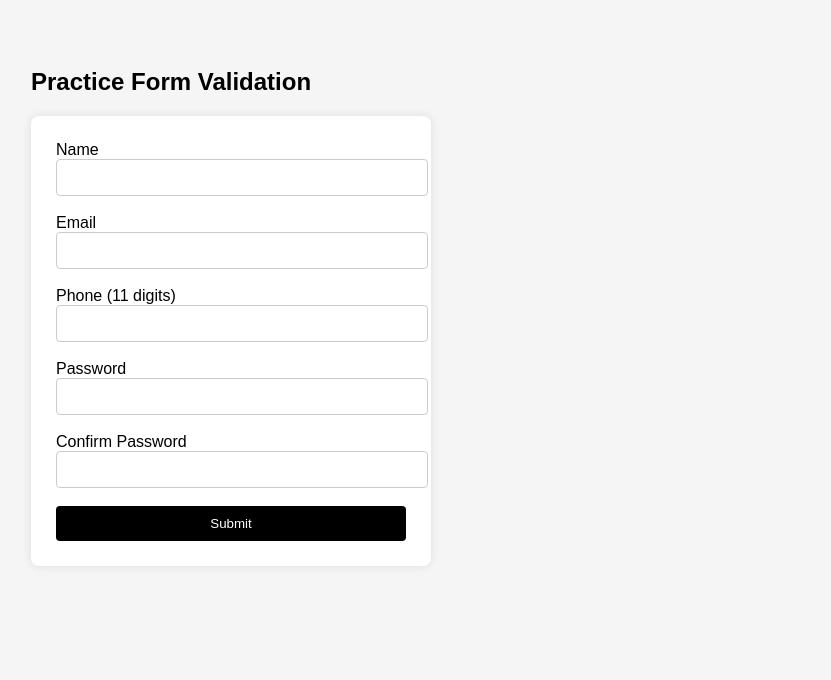
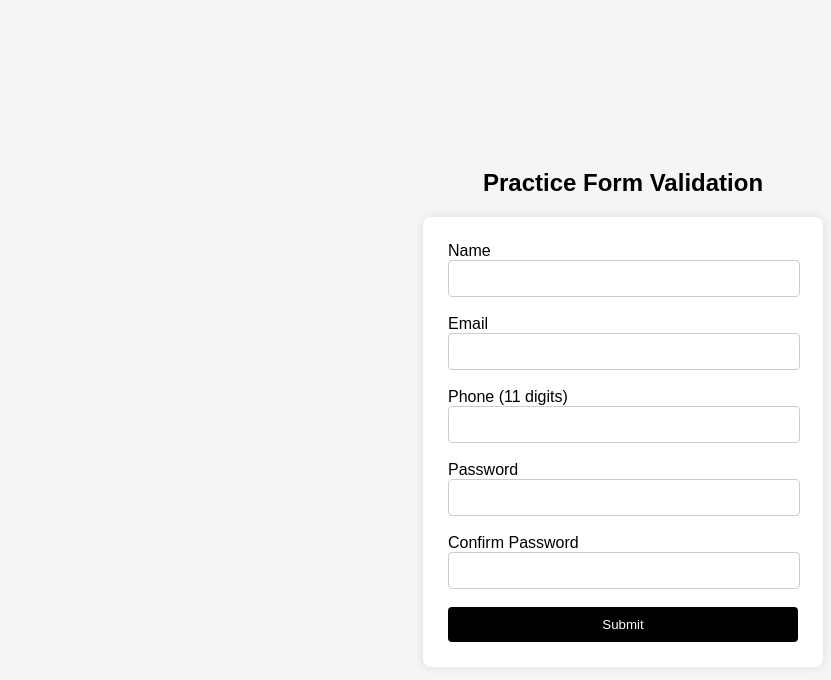
Before and after one commit to imtiazhmail/form-validation, a plain HTML site: page index.html in a window 1280 px wide. Shown: the whole page, without its empty margins (17-848 px from the left). Drawn offline with Linux system fonts and the light colour scheme.

Commit message:
css done

```diff
--- a/index.html
+++ b/index.html
@@ -1,42 +1,40 @@
 <!DOCTYPE html>
 <html lang="en">
   <head>
-    <meta charset="UTF-8">
-    <meta name="viewport" content="width=device-width, initial-scale=1.0">
+    <meta charset="UTF-8" />
+    <meta name="viewport" content="width=device-width, initial-scale=1.0" />
     <title>Form Validation Practice</title>
-    <link rel="stylesheet" href="style.css">
+    <link rel="stylesheet" href="style.css" />
   </head>
   <body>
-
+    <div class="container form-section">
       <h2>Practice Form Validation</h2>
-
+      <div class="form-container">
         <form id="myForm">
-
           <label>Name</label>
-        <input type="text" id="name">
+          <input type="text" id="name" />
           <span class="error" id="nameError"></span>
 
           <label>Email</label>
-        <input type="text" id="email">
+          <input type="text" id="email" />
           <span class="error" id="emailError"></span>
 
           <label>Phone (11 digits)</label>
-        <input type="text" id="phone">
+          <input type="text" id="phone" />
           <span class="error" id="phoneError"></span>
 
           <label>Password</label>
-        <input type="password" id="password">
+          <input type="password" id="password" />
           <span class="error" id="passError"></span>
 
           <label>Confirm Password</label>
-        <input type="password" id="confirmPassword">
+          <input type="password" id="confirmPassword" />
           <span class="error" id="confirmPassError"></span>
 
           <button type="submit">Submit</button>
-
         </form>
-
+      </div>
+    </div>
     <script src="script.js"></script>
-
   </body>
 </html>
--- a/style.css
+++ b/style.css
@@ -1,9 +1,19 @@
         body {
             font-family: Arial, sans-serif;
             background: #f5f5f5;
-            padding: 40px;
         }
 
+        .container  {
+            display: flex;
+            justify-content: center;
+            align-items: center;
+            height: 100vh;
+        }
+
+         .form-section{
+            display: flex;
+            flex-direction: column;
+         }
         form {
             width: 350px;
             background: #fff;
@@ -15,7 +25,7 @@
         input {
             width: 100%;
             margin-bottom: 8px;
-            padding: 10px;
+            padding: 10px 0px;
             border: 1px solid #ccc;
             border-radius: 4px;
         }
```
Lines whose indentation alone changed are shown as unchanged.
